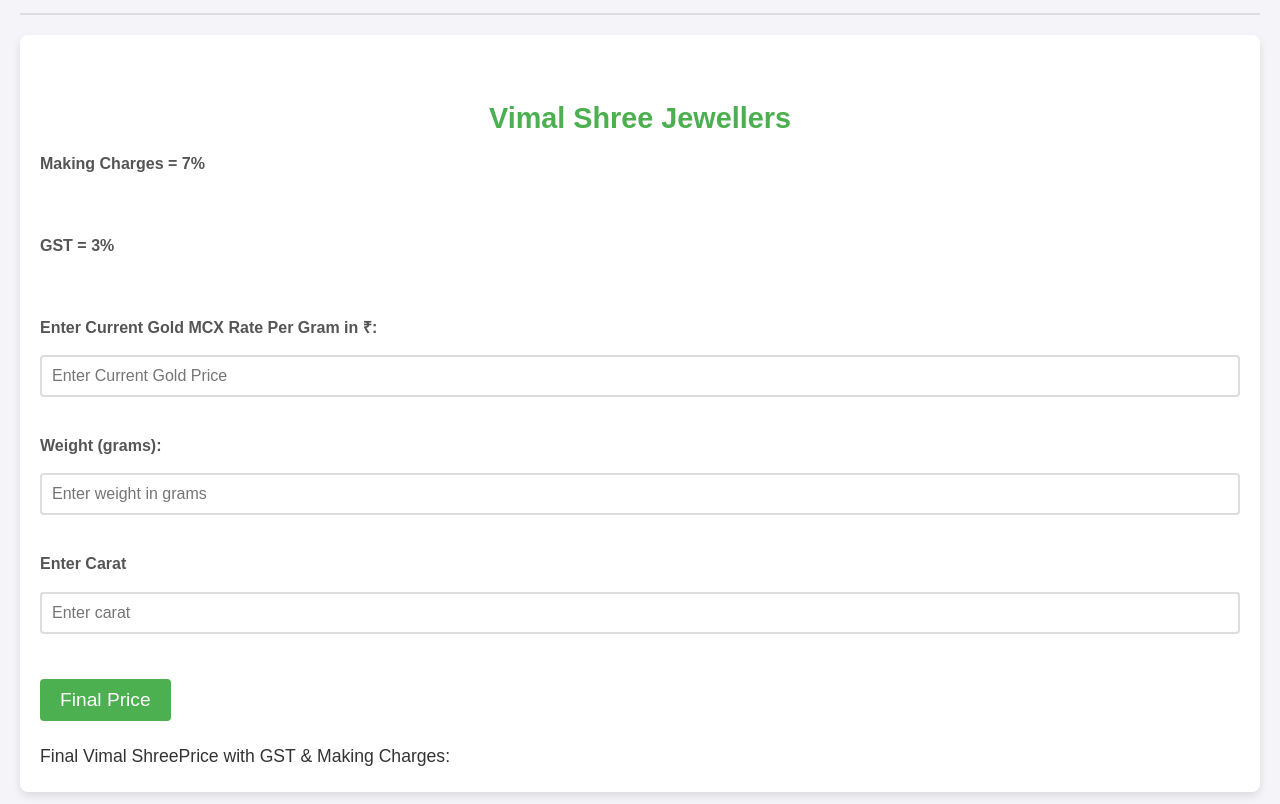
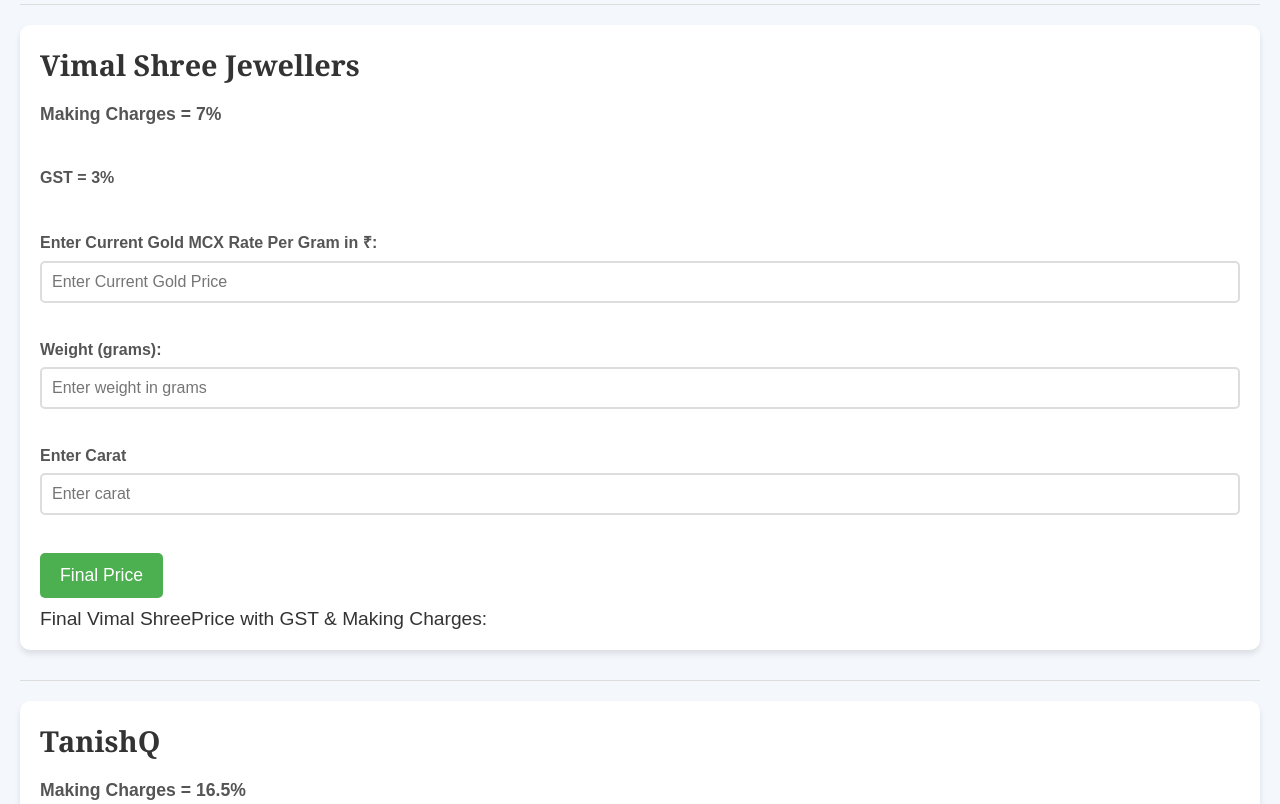
Before and after one commit to pulkit0107/Jewellery-Application, a plain HTML site: page index.html in a window 1280 px wide. Shown: the part 91-895 px from the top of the page. Drawn offline with Linux system fonts and the light colour scheme.

Commit message:
Update style.css

```diff
--- a/style.css
+++ b/style.css
@@ -1,114 +1,128 @@
-/* General Reset and Basic Styling */
+/* Global Styles */
 * {
     margin: 0;
     padding: 0;
     box-sizing: border-box;
+    font-family: 'Arial', sans-serif;
   }
 
   body {
-    font-family: Arial, sans-serif;
-    background-color: #f4f4f9;
+    background-color: #f4f7fc;
     color: #333;
+    font-size: 16px;
     padding: 20px;
-    line-height: 1.6;
   }
 
-  /* Header */
   h2 {
     text-align: center;
     color: #4CAF50; /* Green color */
-    font-size: 2.5rem;
+    font-size: 2.5em;
     margin-bottom: 20px;
-  }
-
-  h3 {
-    color: #4CAF50; /* Green color */
-    font-size: 1.8rem;
-    margin-bottom: 10px;
+    font-family: 'Georgia', serif;
   }
 
   hr {
-    border: 1px solid #ddd;
+    border: 0;
+    height: 1px;
+    background-color: #ddd;
     margin: 20px 0;
   }
 
-  /* Container for Jeweller Sections */
+  /* Container Styles */
   div {
     background-color: #fff;
     padding: 20px;
-    border-radius: 8px;
-    box-shadow: 0 4px 8px rgba(0, 0, 0, 0.1);
+    border-radius: 10px;
+    box-shadow: 0 4px 6px rgba(0, 0, 0, 0.1);
     margin-bottom: 30px;
   }
 
-  /* Form Labels */
+  /* Header Styles */
+  h3 {
+    color: #333;
+    font-size: 1.8em;
+    margin-bottom: 15px;
+    font-family: 'Georgia', serif;
+  }
+
+  /* Label Styles */
   label {
-    font-size: 1rem;
-    margin-bottom: 5px;
     display: block;
+    margin-bottom: 8px;
     font-weight: bold;
     color: #555;
   }
 
-  /* Form Inputs */
-  input[type="number"] {
+  input {
     width: 100%;
     padding: 10px;
-    margin: 10px 0 20px 0;
+    margin-bottom: 20px;
     border: 2px solid #ddd;
-    border-radius: 4px;
-    font-size: 1rem;
-    transition: border-color 0.3s;
+    border-radius: 5px;
+    font-size: 1em;
   }
 
-  input[type="number"]:focus {
-    border-color: #4CAF50; /* Green border on focus */
+  input:focus {
+    border-color: #4CAF50; /* Green color on focus */
     outline: none;
   }
 
-  /* Button Styling */
+  /* Button Styles */
   button {
-    background-color: #4CAF50; /* Green button */
+    background-color: #4CAF50; /* Green color */
     color: #fff;
-    font-size: 1.2rem;
-    padding: 10px 20px;
+    padding: 12px 20px;
     border: none;
-    border-radius: 4px;
+    border-radius: 5px;
     cursor: pointer;
-    transition: background-color 0.3s;
+    font-size: 1.1em;
+    transition: background-color 0.3s ease;
   }
 
   button:hover {
-    background-color: #45A049; /* Slightly darker green on hover */
+    background-color: #45a049; /* Slightly darker green on hover */
   }
 
-  button:active {
-    background-color: #388E3C; /* Even darker green on active */
-  }
-
-  /* Price Display */
+  /* Output and Information Styles */
   p {
-    font-size: 1.1rem;
-    color: #333;
-    margin-top: 20px;
+    font-size: 1.2em;
+    margin-top: 10px;
   }
 
   span {
     font-weight: bold;
-    color: #4CAF50; /* Green for final price display */
-    font-size: 1.2rem;
+    color: #4CAF50; /* Green color */
   }
 
-  /* Final Difference Section */
-  h3:last-of-type {
-    margin-top: 40px;
-    text-align: center;
+  /* Price Difference Section */
+  h3 + label {
+    font-size: 1.1em;
+    margin-top: 20px;
   }
 
-  input[type="number"]:not(:last-of-type) {
-    margin-bottom: 10px;
+  h3 + input {
+    margin-top: 10px;
   }
 
-  /* Small Screen Adjustments */
-  @media (max-width: 600px) {
+  /* Responsive Design */
+  @media (max-width: 768px) {
+    body {
+      padding: 15px;
+    }
+
+    div {
+      padding: 15px;
+    }
+
+    input, button {
+      font-size: 1em;
+    }
+
     h2 {
+      font-size: 2em;
+    }
+
+    h3 {
+      font-size: 1.5em;
+    }
+  }
```
